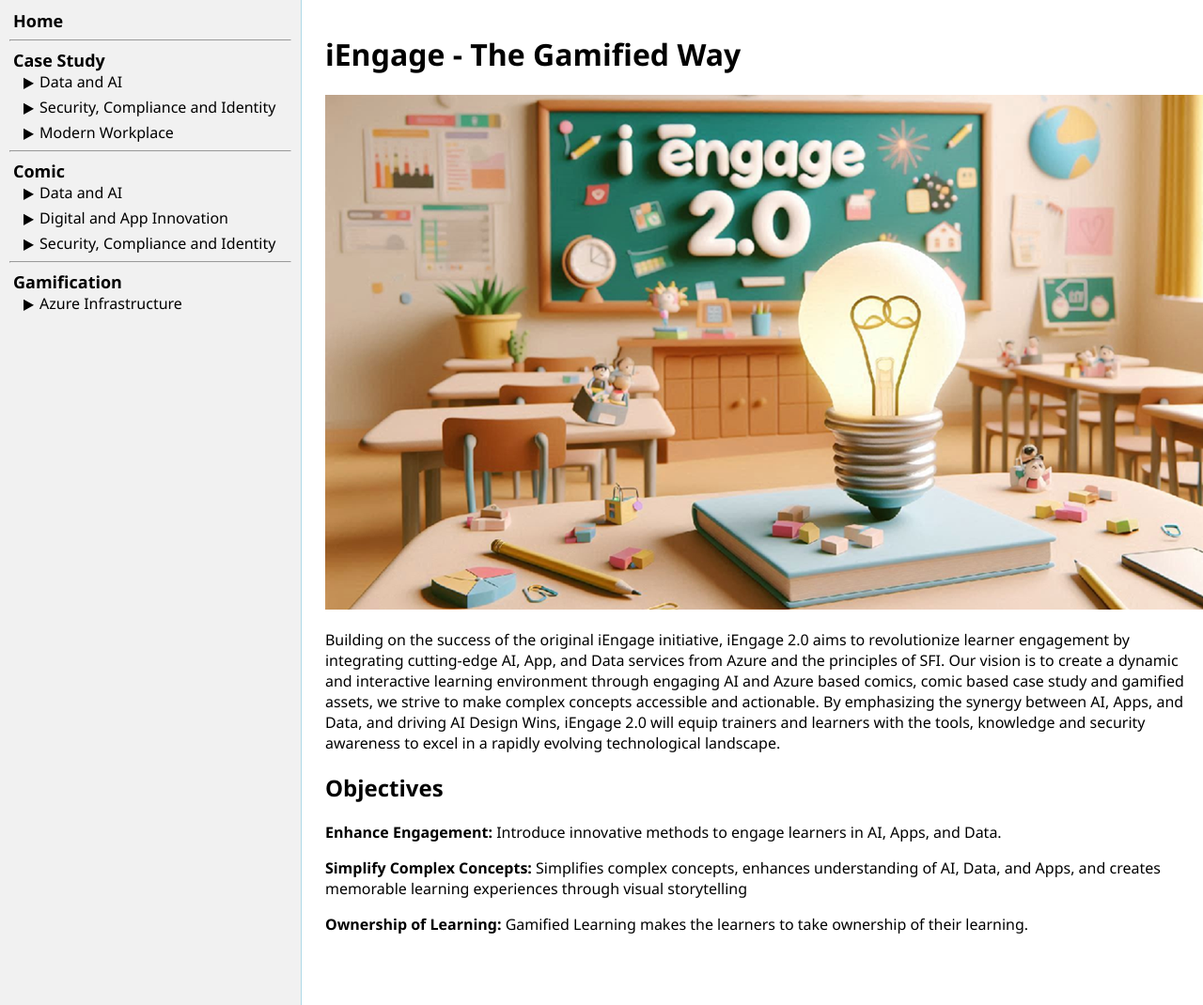
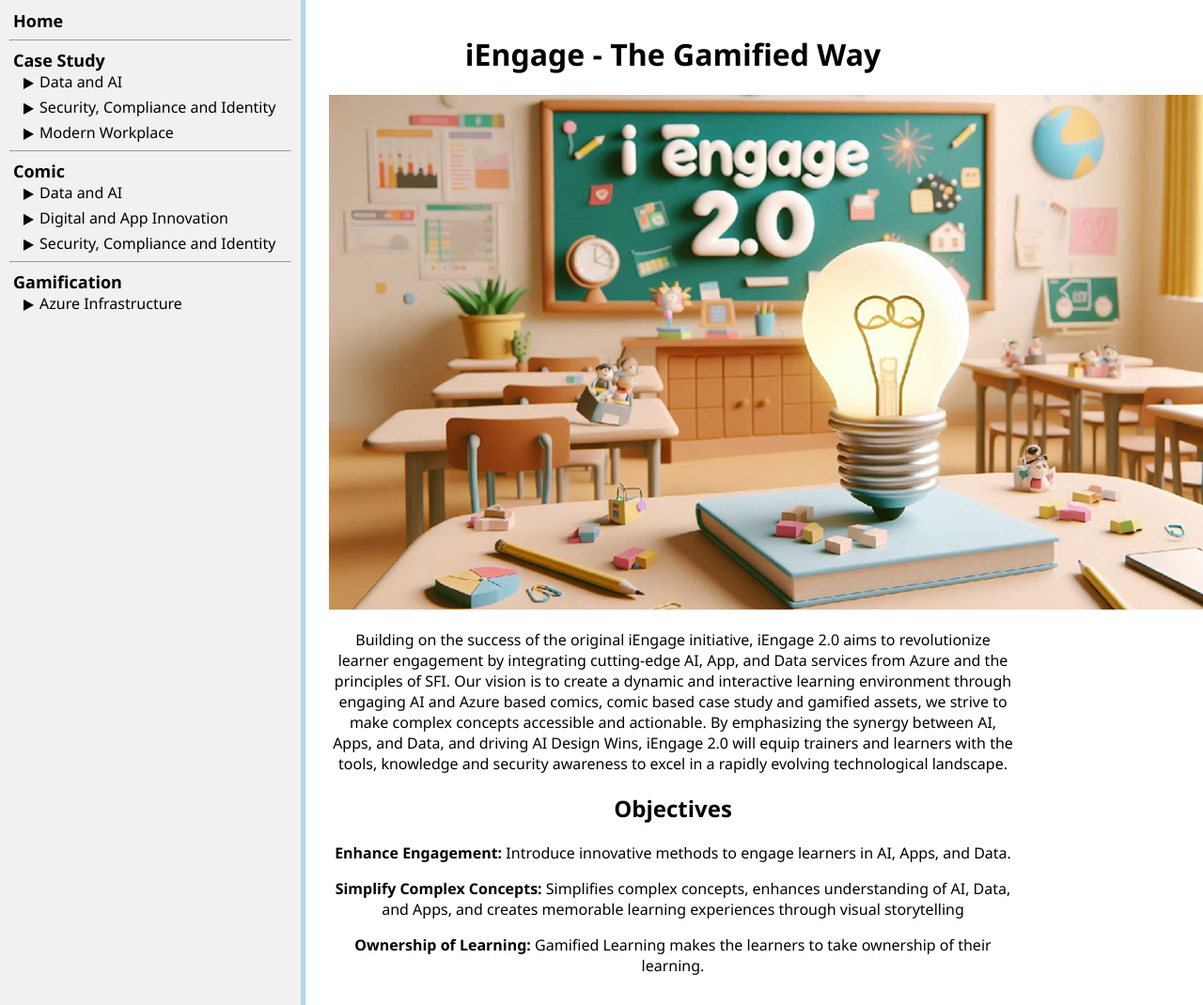
Before and after one commit to ningweinw/iengage, a Jekyll site: the page built from index.markdown, in a window 1280 px wide. Shown: the whole page at 94% size. Built offline with Jekyll 4.4.1, drawn with Linux system fonts in a browser that asks for light colours.

Commit message:
Update style.css

```diff
--- a/assets/css/style.css
+++ b/assets/css/style.css
@@ -20,6 +20,15 @@ body {
     padding: 15px;
     overflow: auto; /* Ensure content is scrollable if it overflows */
     margin-left: 10px;
+
+    justify-content: center; /* Center the content horizontally */
+    align-items: center; /* Center the content vertically */
+}
+
+.content-wrapper {
+    width: 80%; /* Adjust the width as needed */
+    max-width: 800px; /* Maximum width */
+    text-align: center; /* Center the text */
 }
 .divider {
     width: 5px;
```
